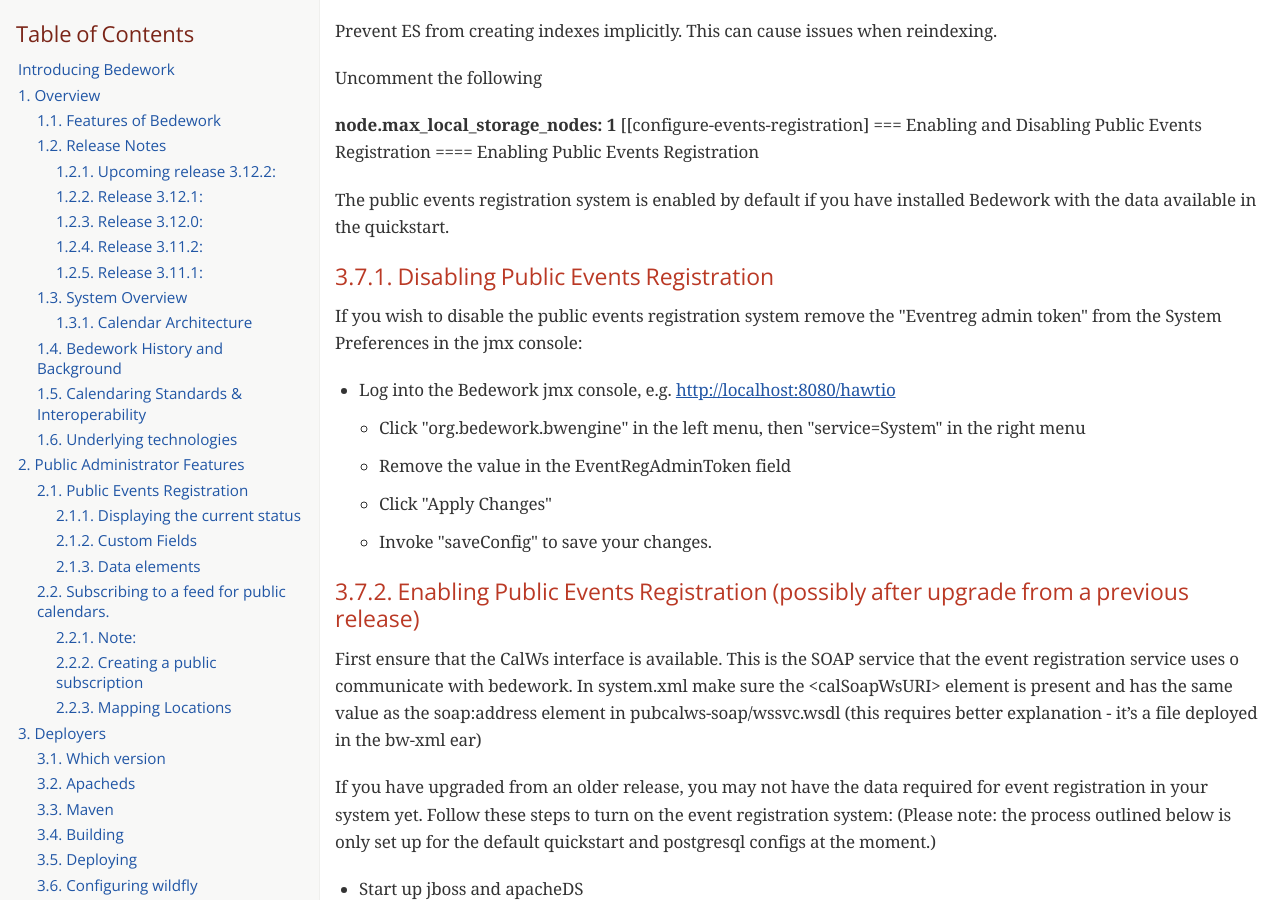
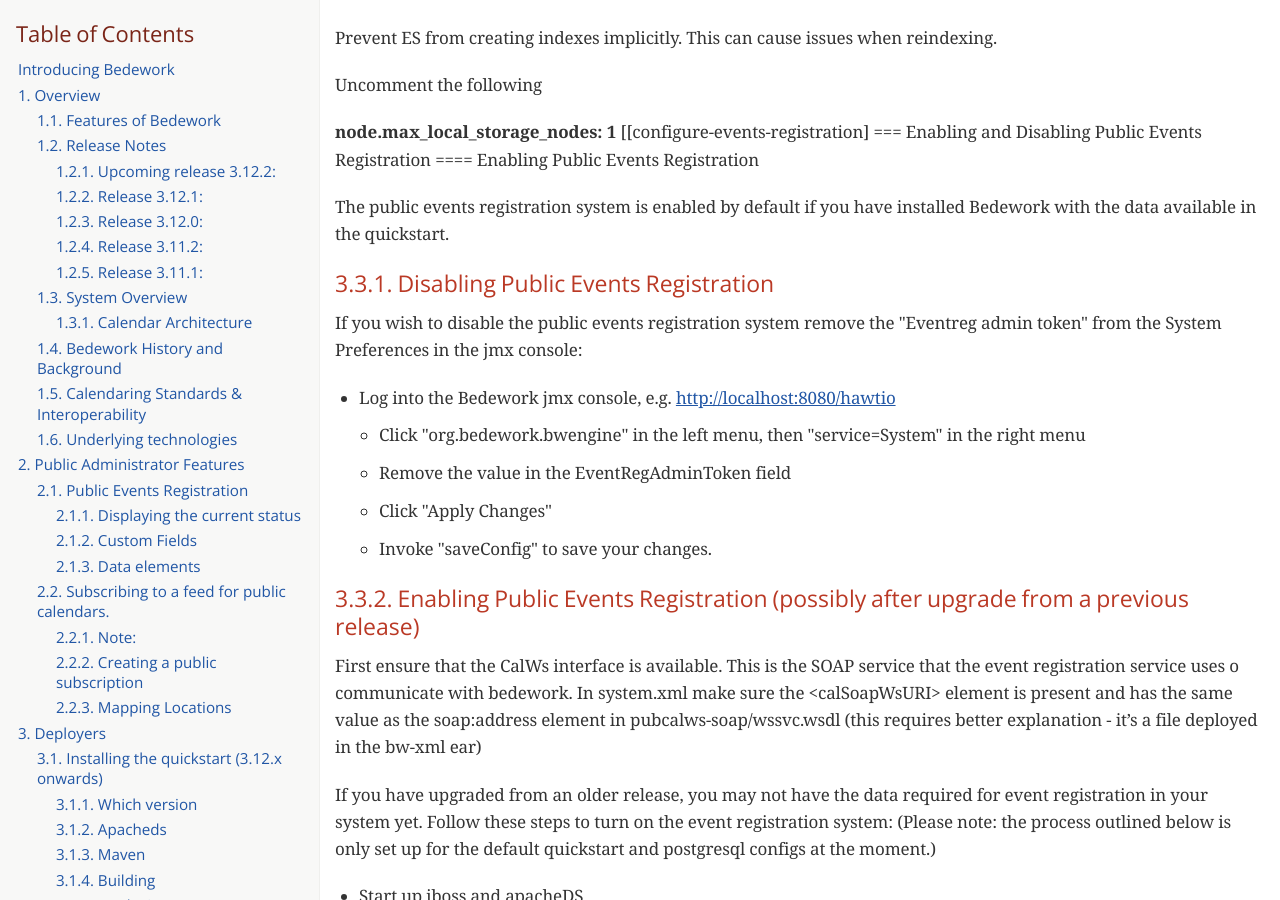
Before and after one commit to Bedework/bedework, a Jekyll site: the page docs/index.html, which Jekyll copies as it is, in a window 1280 px wide and 900 px high, scrolled down 22961 px. Built offline with Jekyll 4.4.1, drawn with Linux system fonts in a browser that asks for light colours; some web fonts are replaced; some of the changed text lies outside the part shown.

Commit message:
Fix to deploying page

```diff
--- a/docs/index.html
+++ b/docs/index.html
@@ -58,15 +58,19 @@
 </ul>
 </li>
 <li><a href="#_deployers">3. Deployers</a>
+<ul class="sectlevel2">
+<li><a href="#installing-the-quickstart">3.1. Installing the quickstart (3.12.x onwards)</a>
 <ul class="sectlevel3">
-<li><a href="#_which_version">3.1. Which version</a></li>
-<li><a href="#_apacheds">3.2. Apacheds</a></li>
-<li><a href="#_maven">3.3. Maven</a></li>
-<li><a href="#_building">3.4. Building</a></li>
-<li><a href="#_deploying">3.5. Deploying</a></li>
-<li><a href="#configuring-wildfly">3.6. Configuring wildfly</a>
+<li><a href="#_which_version">3.1.1. Which version</a></li>
+<li><a href="#_apacheds">3.1.2. Apacheds</a></li>
+<li><a href="#_maven">3.1.3. Maven</a></li>
+<li><a href="#_building">3.1.4. Building</a></li>
+<li><a href="#_deploying">3.1.5. Deploying</a></li>
+</ul>
+</li>
+<li><a href="#configuring-wildfly">3.2. Configuring wildfly</a>
 <ul class="sectlevel3">
-<li><a href="#_adding_an_admin_account">3.6.1. Adding an admin account</a></li>
+<li><a href="#_adding_an_admin_account">3.2.1. Adding an admin account</a></li>
 </ul>
 </li>
 <li><a href="#_setting_up_databases">Setting up databases</a>
@@ -75,18 +79,18 @@
 <li><a href="#_mysql">MySQL</a></li>
 </ul>
 </li>
-<li><a href="#elasticsearch">3.7. Elasticsearch</a>
+<li><a href="#elasticsearch">3.3. Elasticsearch</a>
 <ul class="sectlevel3">
-<li><a href="#_disabling_public_events_registration">3.7.1. Disabling Public Events Registration</a></li>
-<li><a href="#_enabling_public_events_registration_possibly_after_upgrade_from_a_previous_release">3.7.2. Enabling Public Events Registration (possibly after upgrade from a previous release)</a></li>
-<li><a href="#_notifications_from_eventreg">3.7.3. Notifications from EventReg</a></li>
-</ul>
-</li>
-<li><a href="#_initializing_the_database">3.8. Initializing the database</a>
+<li><a href="#_disabling_public_events_registration">3.3.1. Disabling Public Events Registration</a></li>
+<li><a href="#_enabling_public_events_registration_possibly_after_upgrade_from_a_previous_release">3.3.2. Enabling Public Events Registration (possibly after upgrade from a previous release)</a></li>
+<li><a href="#_notifications_from_eventreg">3.3.3. Notifications from EventReg</a></li>
+</ul>
+</li>
+<li><a href="#_initializing_the_database">3.4. Initializing the database</a>
 <ul class="sectlevel3">
-<li><a href="#_rebuild_bw_xml">3.8.1. (Re)build bw-xml</a></li>
-<li><a href="#_validating_locations">3.8.2. Validating locations.</a></li>
-<li><a href="#_searching_for_public_locations">3.8.3. Searching for public locations</a></li>
+<li><a href="#_rebuild_bw_xml">3.4.1. (Re)build bw-xml</a></li>
+<li><a href="#_validating_locations">3.4.2. Validating locations.</a></li>
+<li><a href="#_searching_for_public_locations">3.4.3. Searching for public locations</a></li>
 </ul>
 </li>
 </ul>
@@ -1034,10 +1038,8 @@
 <div class="sect1">
 <h2 id="_deployers">3. Deployers</h2>
 <div class="sectionbody">
-<div class="paragraph">
-<p>[[Installing the quickstart]]
-=== Installing the quickstart (3.12.x onwards)</p>
-</div>
+<div class="sect2">
+<h3 id="installing-the-quickstart">3.1. Installing the quickstart (3.12.x onwards)</h3>
 <div class="paragraph">
 <p>The current quickstart is installed by executing a script which will create the quickstart directory and then download, clone and build. In the event of a failure part way through, the script may be restarted with the <strong>restart</strong> parameter.</p>
 </div>
@@ -1045,19 +1047,19 @@
 <p>The script may be downloaded from <a href="https://github.com/Bedework/bedework/raw/master/build/quickstart/linux/installQS.sh">githuib</a>. Alternatively clone the <a href="https://github.com/Bedework/bedework.git">bedework repo</a> and use the script at <strong>bedework/build/quickstart/linux/installQS.sh</strong></p>
 </div>
 <div class="sect3">
-<h4 id="_which_version">3.1. Which version</h4>
+<h4 id="_which_version">3.1.1. Which version</h4>
 <div class="paragraph">
 <p>The script will ask you if you want the development or latest version.</p>
 </div>
 </div>
 <div class="sect3">
-<h4 id="_apacheds">3.2. Apacheds</h4>
+<h4 id="_apacheds">3.1.2. Apacheds</h4>
 <div class="paragraph">
 <p>The script will install apacheds. This will install a directory with some initial ids in place for testing. Ultimately you&#8217;ll want to use your own directory service.</p>
 </div>
 </div>
 <div class="sect3">
-<h4 id="_maven">3.3. Maven</h4>
+<h4 id="_maven">3.1.3. Maven</h4>
 <div class="paragraph">
 <p>This is a maven project and as usual you need to set up your maven profile in ~/.m2/settings.xml. The script will display a possible settings.xml file with the paths filled in.</p>
 </div>
@@ -1097,7 +1099,7 @@
 </div>
 </div>
 <div class="sect3">
-<h4 id="_building">3.4. Building</h4>
+<h4 id="_building">3.1.4. Building</h4>
 <div class="paragraph">
 <p>In many cases it is possible to simply cd in to the appropriate directory and do a mvn install with the bedework-3 profile. However there is a <strong>bw</strong> script which - while taking longer - does build all projects a module depends upon. This avoids the need to work out the dependency orderings of the independent projects. Thus</p>
 </div>
@@ -1111,7 +1113,7 @@
 </div>
 </div>
 <div class="sect3">
-<h4 id="_deploying">3.5. Deploying</h4>
+<h4 id="_deploying">3.1.5. Deploying</h4>
 <div class="paragraph">
 <p>As part of the bedework project there is a maven plugin which uses a properties file to handle post-build deployment issues. Essentially the ear or war as built acts as a template for the deployer.</p>
 </div>
@@ -1128,10 +1130,11 @@
 <p>DO NOT change the <strong>org.bedework.deployment.basedir</strong> property - unless you move the quickstart. This property is used to locate the wildfly instance.</p>
 </div>
 </div>
+</div>
 <div class="sect2">
-<h3 id="configuring-wildfly">3.6. Configuring wildfly</h3>
-<div class="sect3">
-<h4 id="_adding_an_admin_account">3.6.1. Adding an admin account</h4>
+<h3 id="configuring-wildfly">3.2. Configuring wildfly</h3>
+<div class="sect3">
+<h4 id="_adding_an_admin_account">3.2.1. Adding an admin account</h4>
 <div class="listingblock">
 <div class="content">
 <pre class="CodeRay highlight"><code>cd wildfly-10.1.0.Final
@@ -1415,7 +1418,7 @@
 </div>
 </div>
 <div class="sect2">
-<h3 id="elasticsearch">3.7. Elasticsearch</h3>
+<h3 id="elasticsearch">3.3. Elasticsearch</h3>
 <div class="paragraph">
 <p>Bedework uses ElasticSearch as the indexer engine. As objects are created destroyed and updated they are indexed through calls to the indexer. The indexer can run as an embedded engine - as it arrives in the quickstart - or as an external service - which will be required for clustering.</p>
 </div>
@@ -1464,7 +1467,7 @@
 <p>The public events registration system is enabled by default if you have installed Bedework with the data available in the quickstart.</p>
 </div>
 <div class="sect3">
-<h4 id="_disabling_public_events_registration">3.7.1. Disabling Public Events Registration</h4>
+<h4 id="_disabling_public_events_registration">3.3.1. Disabling Public Events Registration</h4>
 <div class="paragraph">
 <p>If you wish to disable the public events registration system remove the "Eventreg admin token" from the System Preferences in the jmx console:</p>
 </div>
@@ -1493,7 +1496,7 @@
 </div>
 </div>
 <div class="sect3">
-<h4 id="_enabling_public_events_registration_possibly_after_upgrade_from_a_previous_release">3.7.2. Enabling Public Events Registration (possibly after upgrade from a previous release)</h4>
+<h4 id="_enabling_public_events_registration_possibly_after_upgrade_from_a_previous_release">3.3.2. Enabling Public Events Registration (possibly after upgrade from a previous release)</h4>
 <div class="paragraph">
 <p>First ensure that the CalWs interface is available. This is the SOAP service that the event registration service uses o communicate with bedework. In system.xml make sure the &lt;calSoapWsURI&gt; element is present and has the same value as the soap:address element in pubcalws-soap/wssvc.wsdl (this requires better explanation - it&#8217;s a file deployed in the bw-xml ear)</p>
 </div>
@@ -1594,7 +1597,7 @@
 </div>
 </div>
 <div class="sect3">
-<h4 id="_notifications_from_eventreg">3.7.3. Notifications from EventReg</h4>
+<h4 id="_notifications_from_eventreg">3.3.3. Notifications from EventReg</h4>
 <div class="paragraph">
 <p>The event registration service will send notifications to the calendar engine when changes take place that might require notifying users. The event registration service calls the calendar engine notification web service (not to be confused with the notification engine). This web service allows the core engine to add notifications to the accounts of subscribed users. It is the job of the notification engine to forward those via email or some other service.</p>
 </div>
--- a/src/main/asciidoc/deployers/installing.adoc
+++ b/src/main/asciidoc/deployers/installing.adoc
@@ -1,4 +1,4 @@
-[[Installing the quickstart]]
+[[installing-the-quickstart]]
 === Installing the quickstart (3.12.x onwards)
 
 The current quickstart is installed by executing a script which will create the quickstart directory and then download, clone and build. In the event of a failure part way through, the script may be restarted with the **restart** parameter.
```
Also changed, not shown: other parts of docs/index.html (+4 -4 lines).
